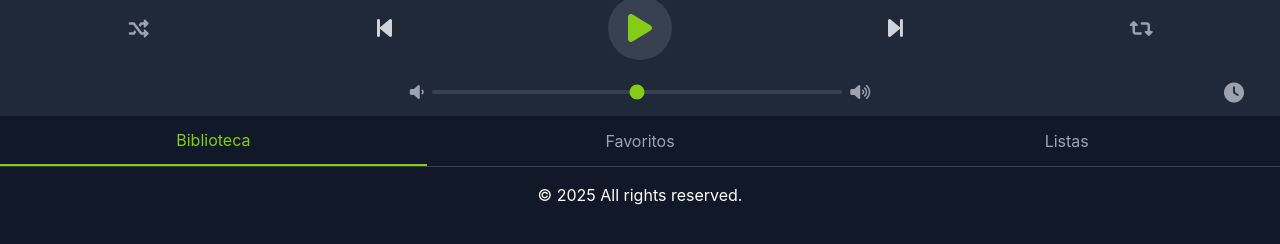
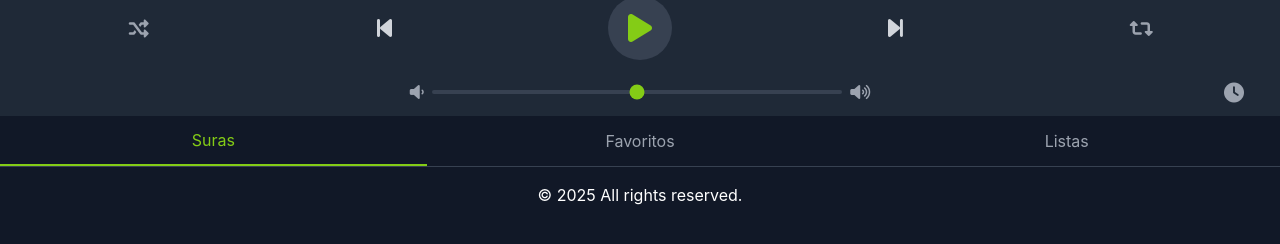
Before and after one commit to shapins/qurspanistr, a Jekyll site: the page built from index.md, in a window 1280 px wide. Shown: the part 176-420 px from the top of the page. Built offline with Jekyll 4.4.1, drawn with Linux system fonts in a browser that asks for light colours; nearby versions of some CDN libraries; our own code applies the rules of GitHub Pages for plain Markdown files.

Commit message:
Update index.md

```diff
--- a/index.md
+++ b/index.md
@@ -1,3 +1,5 @@
+
+
 <html lang="es">
 <head>
     <meta charset="UTF-8">
@@ -180,7 +182,7 @@
 
     <!-- Tabs for Song Lists -->
     <div class="flex border-b border-gray-700 sticky top-0 bg-gray-900 z-10">
-        <button data-tab="library" class="tab-button flex-1 py-3 text-center text-gray-400 hover:text-white tab-active">Biblioteca</button>
+        <button data-tab="library" class="tab-button flex-1 py-3 text-center text-gray-400 hover:text-white tab-active">Suras</button>
         <button data-tab="favorites" class="tab-button flex-1 py-3 text-center text-gray-400 hover:text-white">Favoritos</button>
         <button data-tab="playlists" class="tab-button flex-1 py-3 text-center text-gray-400 hover:text-white">Listas</button>
     </div>
@@ -390,8 +392,8 @@
 
 
         let songs = [
-            { id: 's1', title: 'Surah 1: Al-Fâtihah (La Sura que abre el Libro)', artist: 'Mishary Al-Afasy y Noé Corrales', url: 'https://archive.org/download/coran_001/001%20LA%20SURA%20QUE%20ABRE%20EL%20LIBRO.mp3'},
-            { id: 's2', title: 'Surah 2: Al-Baqarah (Sura de la Vaca)', artist: 'Mishary Al-Afasy y Noé Corrales', url: 'https://archive.org/download/coran_001/002%20SURA%20DE%20LA%20VACA.mp3'},
+            { id: 's1', title: 'Surah 1: Al-Fâtihah (La Sura que abre el Libro)', artist: 'Mishary Al-Afasy y Noé Corrales', url: 'https://archive.org/download/coran_001/001.%20LA%20SURA%20QUE%20ABRE%20EL%20LIBRO.mp3'},
+            { id: 's2', title: 'Surah 2: Al-Baqarah (Sura de la Vaca)', artist: 'Mishary Al-Afasy y Noé Corrales', url: 'https://archive.org/download/coran_001/002.%20SURA%20DE%20LA%20VACA.mp3'},
             { id: 's3', title: 'Surah 3: Âl-Imrân (La Familia de Imrân)', artist: 'Mishary Al-Afasy y Noé Corrales', url: 'https://archive.org/download/coran_001/003.%20SURA%20DE%20LA%20FAMILIA%20DE%20IMRAN.mp3'},
             { id: 's4', title: 'Surah 4: An-Nisâ' (Las Mujeres)', artist: 'Mishary Al-Afasy y Noé Corrales', url: 'https://archive.org/download/coran_001/004.%20SURA%20DE%20LAS%20MUJERES.mp3'},
             { id: 's5', title: 'Surah 5: Al-Mâ'idah (La Mesa Servida)', artist: 'Mishary Al-Afasy y Noé Corrales', url: 'https://archive.org/download/coran_001/005.%20SURA%20DE%20LA%20MESA%20SERVIDA.mp3'},
@@ -776,7 +778,7 @@
         function renderSongList(container, tracklistToRender, isPlaylistContext, playlistIdForContext) {
             container.innerHTML = '';
             if (!tracklistToRender || tracklistToRender.length === 0) {
-                 if (container === libraryView) container.innerHTML = '<p class="text-gray-500 text-center p-4">La Biblioteca está vacía.</p>';
+                 if (container === libraryView) container.innerHTML = '<p class="text-gray-500 text-center p-4">La Audioteca está vacía.</p>';
                 return;
             }
 
```
